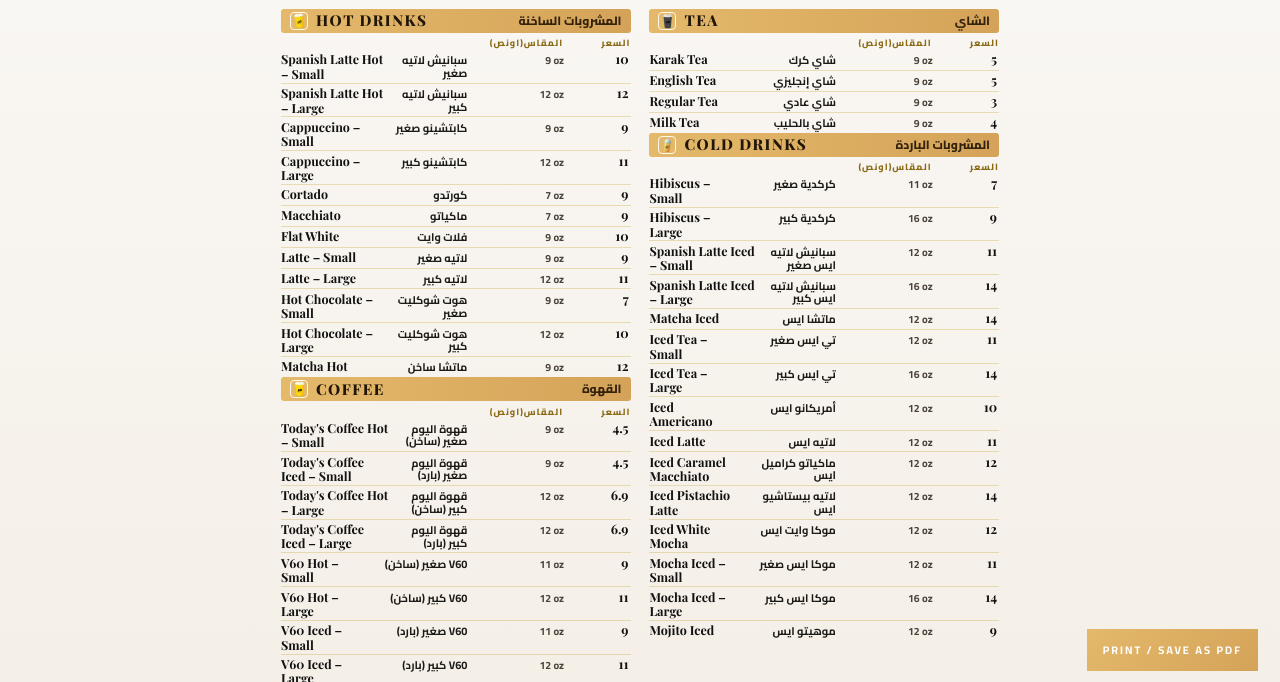
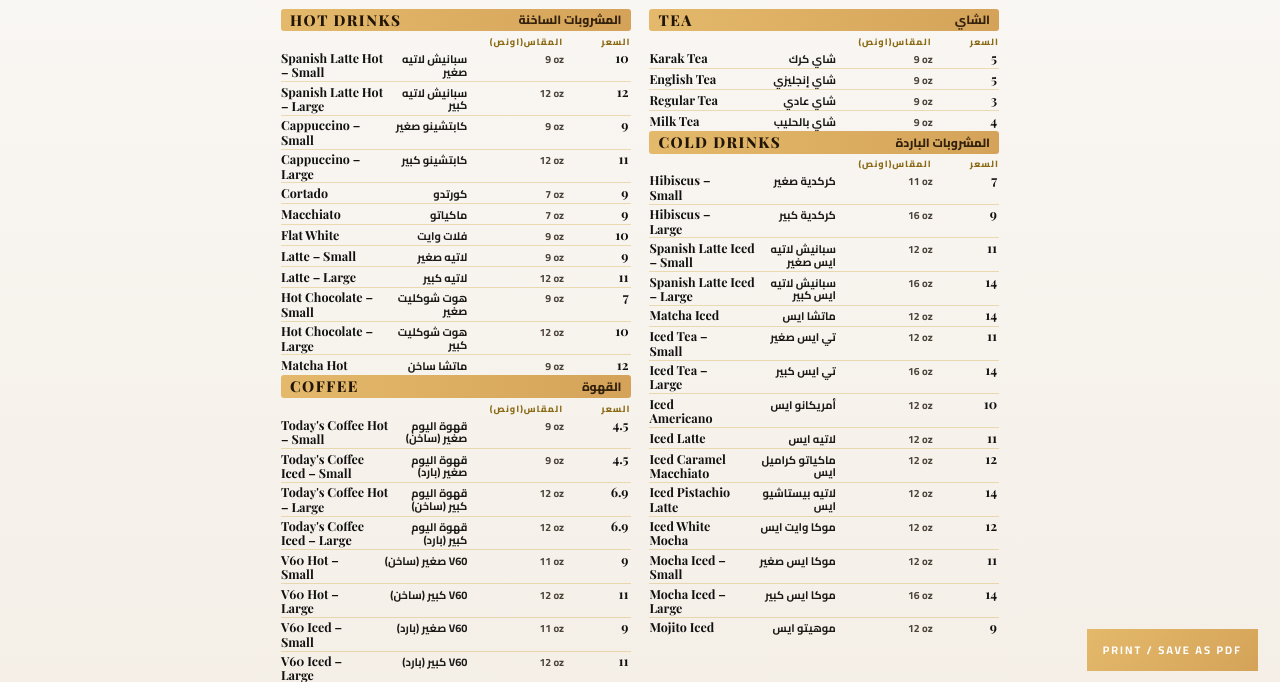
Before and after one commit to Ahmed-Adham03/MorMenu, a plain HTML site: page print-menu.html in a window 1280 px wide. Shown: the part 107-789 px from the top of the page. Drawn offline with nearby package versions, Linux system fonts and the light colour scheme.

Commit message:
Print menu: text-only gold category banners, drop header icons

```diff
--- a/print-menu.html
+++ b/print-menu.html
@@ -57,12 +57,6 @@
       color: #33210C;
       margin-left: auto;
       line-height: 1.1;
-    }
-    .group-head img.ic {
-      width: 18px; height: 18px; flex: none;
-      object-fit: contain;
-      border: 1.5px solid #FFF7E8;
-      border-radius: 4px;
     }
 
     /* ---- Column labels فوق المقاس والسعر ---- */
@@ -472,13 +466,6 @@
   ]
 };
 
-    var ICON_IMAGES = {
-      hot: { src: "assets/HotDrinks.png", alt: "Hot drinks" },
-      coffee: { src: "assets/coffee.png", alt: "Coffee" },
-      tea: { src: "assets/Tea.png", alt: "Tea" },
-      cold: { src: "assets/coldDrinks.png", alt: "Cold drinks" }
-    };
-
     function render(data) {
       var cols = document.getElementById("columns");
       cols.textContent = "";
@@ -492,14 +479,6 @@
 
         var head = document.createElement("div");
         head.className = "group-head";
-
-        if (s.icon && ICON_IMAGES[s.icon]) {
-          var ic = document.createElement("img");
-          ic.className = "ic";
-          ic.src = ICON_IMAGES[s.icon].src;
-          ic.alt = ICON_IMAGES[s.icon].alt;
-          head.appendChild(ic);
-        }
 
         var en = document.createElement("span");
         en.className = "en";
```
